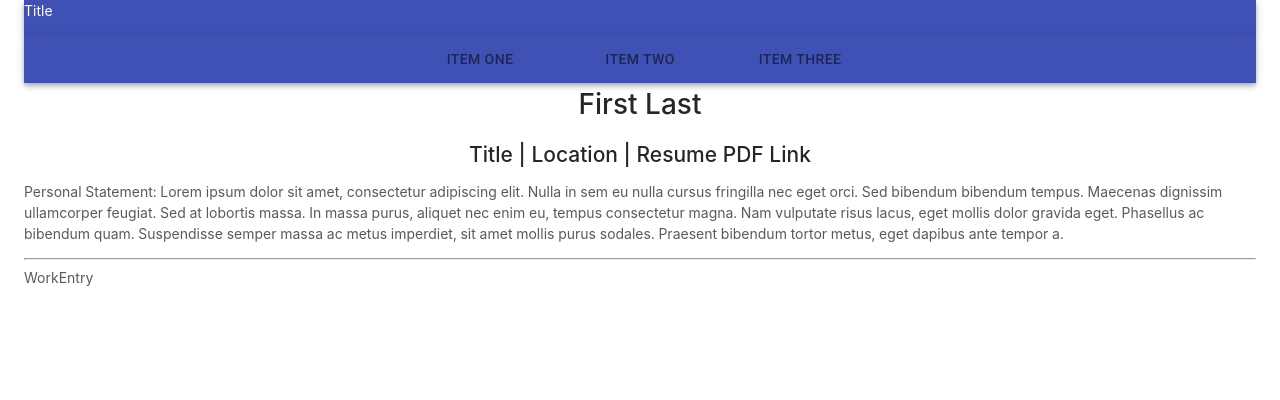
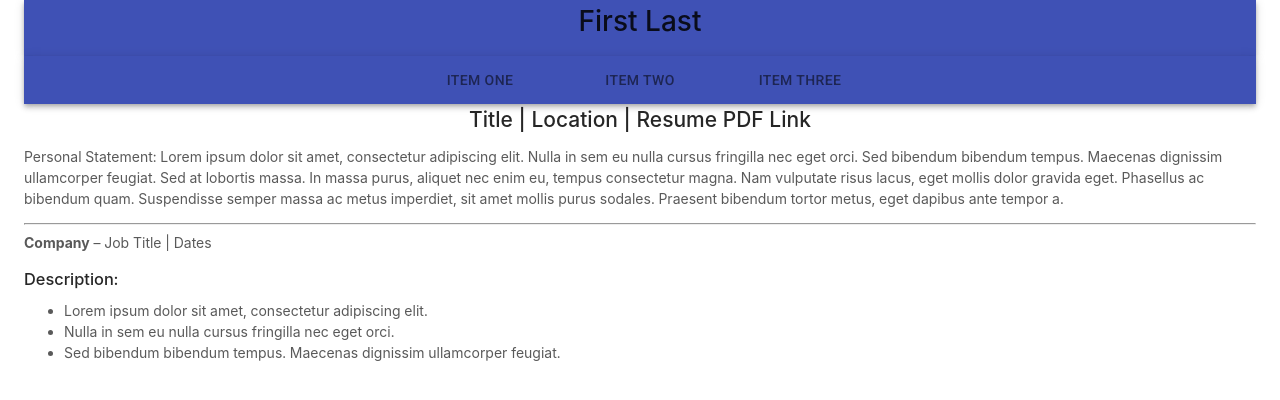
Before and after one commit to marycriv/my-site-2020, a React (Create React App) app: page / in a window 1280 px wide. Shown: the top 400 px of the page. Built offline with nearby package versions, Linux system fonts and the light colour scheme.

Commit message:
name moved to HeaderTitle

```diff
--- a/src/components/HeaderTitle.js
+++ b/src/components/HeaderTitle.js
@@ -5,7 +5,7 @@ class HeaderTitle extends React.Component {
     render(){
         return (
             <AppBar position="static">
-                <p>Title</p>
+                <center><h1>First Last</h1></center>
             </AppBar>
         )
     }
--- a/src/components/WorkEntry.js
+++ b/src/components/WorkEntry.js
@@ -3,7 +3,15 @@ import React from 'react';
 class WorkEntry extends React.Component {
     render(){
         return (
-            <p>WorkEntry</p>
+            <div className="work-entry">
+                <p><b>Company</b> – Job Title | Dates</p>
+                <h3>Description:</h3>
+                <ul>
+                    <li>Lorem ipsum dolor sit amet, consectetur adipiscing elit.</li>
+                    <li>Nulla in sem eu nulla cursus fringilla nec eget orci.</li>
+                    <li>Sed bibendum bibendum tempus. Maecenas dignissim ullamcorper feugiat.</li>
+                </ul>
+            </div>
         )
     }
 }
--- a/src/containers/ResumeContainer.js
+++ b/src/containers/ResumeContainer.js
@@ -6,7 +6,6 @@ class ResumeContainer extends React.Component {
         return (
             <div className="resume">
                 <div className="header">
-                    <center><h1>First Last</h1></center>
                     <center><h2>Title | Location | Resume PDF Link</h2></center>
                     <p>Personal Statement: Lorem ipsum dolor sit amet, consectetur adipiscing elit. Nulla in sem eu nulla cursus fringilla nec eget orci. Sed bibendum bibendum tempus. Maecenas dignissim ullamcorper feugiat. Sed at lobortis massa. In massa purus, aliquet nec enim eu, tempus consectetur magna. Nam vulputate risus lacus, eget mollis dolor gravida eget. Phasellus ac bibendum quam. Suspendisse semper massa ac metus imperdiet, sit amet mollis purus sodales. Praesent bibendum tortor metus, eget dapibus ante tempor a.</p>
                 </div>
```
